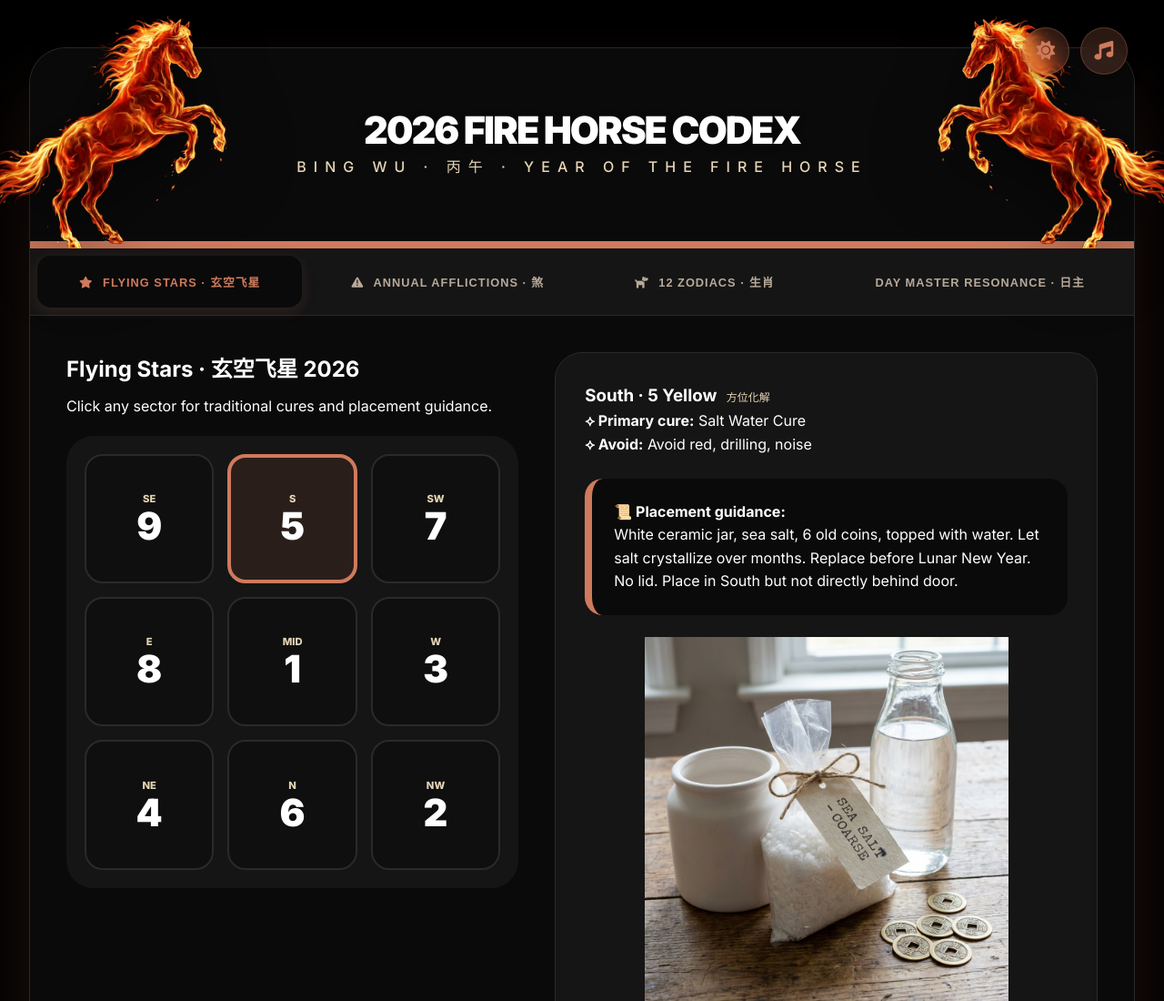
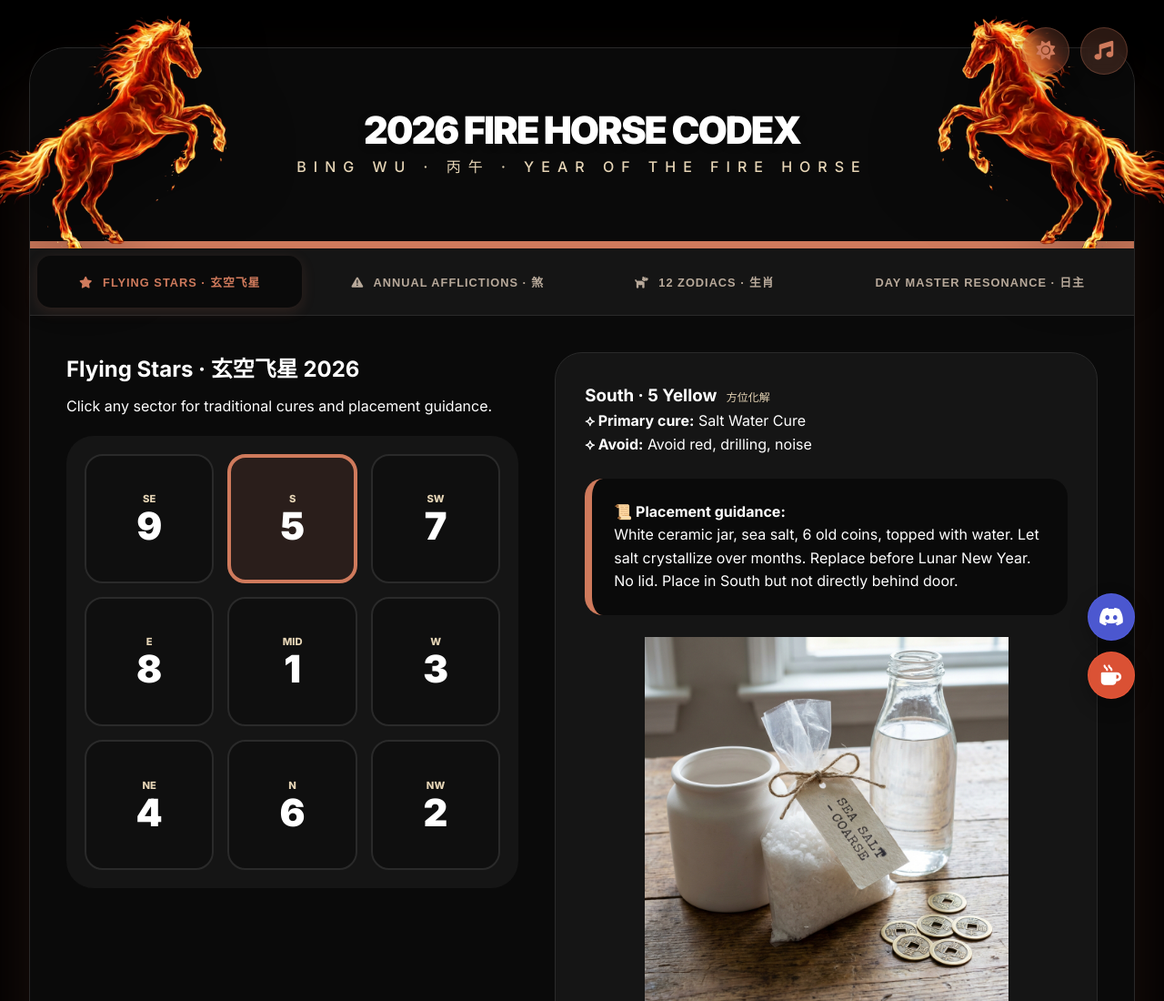
Before and after one commit to eunice97-cheng/FengShui-Witch, a plain HTML site: page index.html in a window 1280 px wide. Shown: the top 1100 px of the page at 91% size. Drawn offline with Linux system fonts and the light colour scheme.

Commit message:
Add floating Discord and Ko-fi buttons
Co-Authored-By: Claude Sonnet 4.6 <noreply@anthropic.com>

```diff
--- a/index.html
+++ b/index.html
@@ -109,6 +109,16 @@
         </footer>
     </div>
 
+    <!-- Floating action buttons -->
+    <div class="floating-actions">
+        <a href="https://discord.com/users/909063517280296961" target="_blank" rel="noopener noreferrer" class="float-btn discord" title="Chat on Discord">
+            <i class="fab fa-discord"></i>
+        </a>
+        <a href="https://ko-fi.com/eunicecheng" target="_blank" rel="noopener noreferrer" class="float-btn kofi" title="Support on Ko-fi">
+            <i class="fas fa-mug-hot"></i>
+        </a>
+    </div>
+
     <script src="script.js"></script>
 </body>
 </html>
--- a/style.css
+++ b/style.css
@@ -60,6 +60,72 @@ body {
     line-height: 1.6;
     padding: 2rem;
     position: relative;
+}
+
+/* ------ FLOATING ACTION BUTTONS - BOTTOM RIGHT ------ */
+.floating-actions {
+    position: fixed;
+    bottom: 32px;
+    right: 32px;
+    display: flex;
+    flex-direction: column;
+    gap: 12px;
+    z-index: 10000;
+}
+
+.float-btn {
+    width: 52px;
+    height: 52px;
+    border-radius: 50%;
+    display: flex;
+    align-items: center;
+    justify-content: center;
+    font-size: 1.4rem;
+    text-decoration: none;
+    backdrop-filter: blur(8px);
+    -webkit-backdrop-filter: blur(8px);
+    border: 1px solid rgba(255, 255, 255, 0.15);
+    box-shadow: 0 8px 20px rgba(0, 0, 0, 0.3);
+    transition: all 0.25s ease;
+}
+
+.float-btn:hover {
+    transform: scale(1.15);
+    box-shadow: 0 12px 28px rgba(0, 0, 0, 0.4);
+}
+
+.float-btn.discord {
+    background: rgba(88, 101, 242, 0.85);
+    color: #ffffff;
+    border-color: rgba(88, 101, 242, 0.5);
+}
+
+.float-btn.discord:hover {
+    background: rgba(88, 101, 242, 1);
+    border-color: #5865F2;
+}
+
+.float-btn.kofi {
+    background: rgba(255, 94, 61, 0.85);
+    color: #ffffff;
+    border-color: rgba(255, 94, 61, 0.5);
+}
+
+.float-btn.kofi:hover {
+    background: rgba(255, 94, 61, 1);
+    border-color: #FF5E3D;
+}
+
+@media (max-width: 600px) {
+    .floating-actions {
+        bottom: 20px;
+        right: 16px;
+    }
+    .float-btn {
+        width: 44px;
+        height: 44px;
+        font-size: 1.2rem;
+    }
 }
 
 /* ------ TOGGLE BUTTONS - FIXED TO BODY ------ */
```
